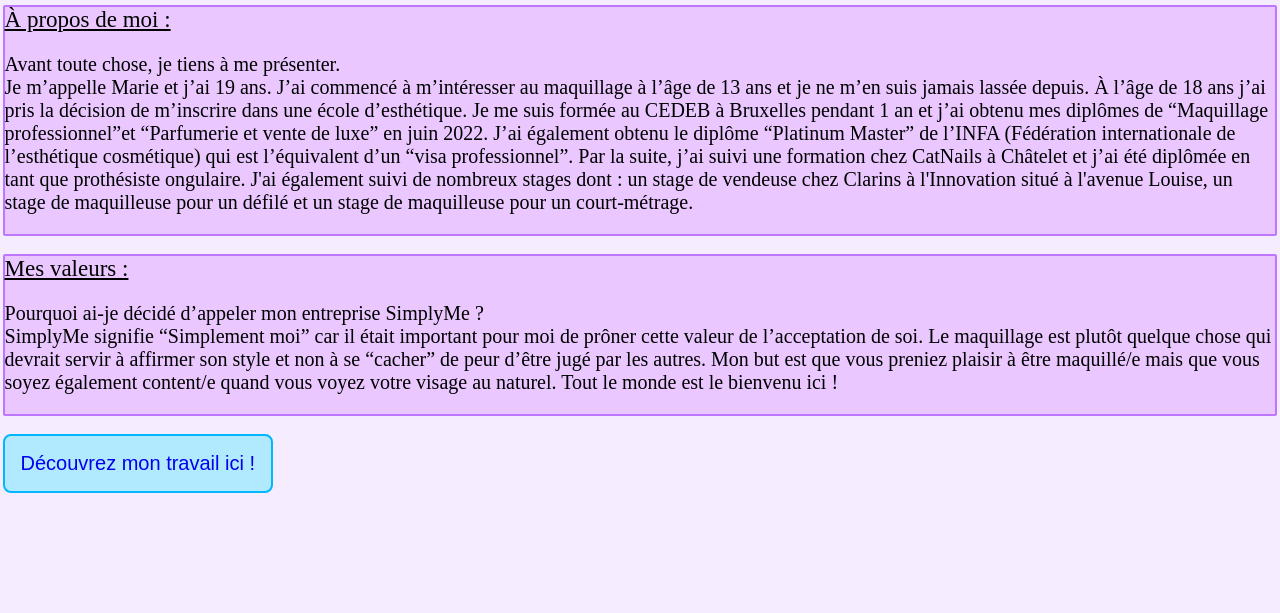
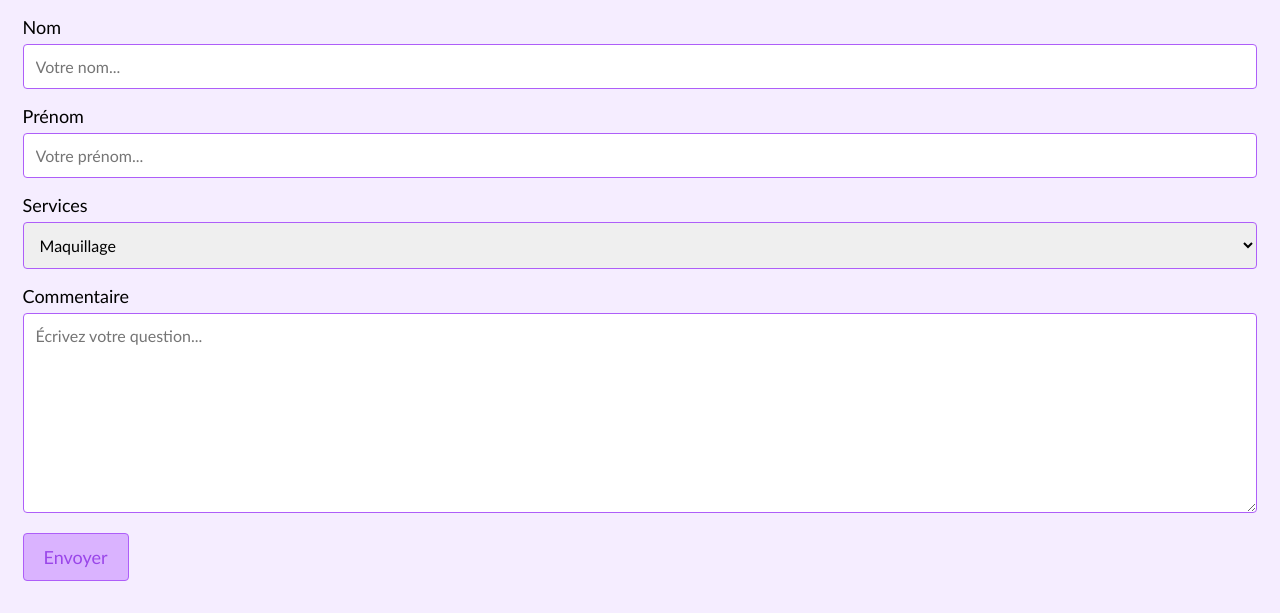
Before and after one commit to marie500000/SimplyMe, a plain HTML site: page contact.html in a window 1280 px wide. Shown: the part 453-1066 px from the top of the page. Before the commit the page ends 977 px from the top, so only its background shows below. Drawn offline with Linux system fonts and the light colour scheme.

Commit message:
CSS, commencement du formulaire de contact

```diff
--- a/contact.css
+++ b/contact.css
@@ -1,5 +1,7 @@
 body{
     background-color: rgb(245, 237, 255);
+    font-family: Arial, Helvetica, sans-serif;
+    box-sizing: border-box;
 }
 
 body, html {
@@ -14,7 +16,7 @@ h1{
 }
 
 .center{
-    max-width: 40%; max-height: auto;
+    max-width: 30%; max-height: auto;
     display: block;
     margin-left: auto;
     margin-right: auto;
@@ -100,3 +102,52 @@ h1{
   .dropdown:hover .dropdown-content {display: block;}
 
   .dropdown:hover .dropbtn {background-color: rgb(223, 195, 255);}
+
+
+input[type=text], select, textarea {
+  width: 100%;
+  padding: 12px;
+  border: 1px solid rgb(174, 94, 249);
+  border-radius: 4px;
+  box-sizing: border-box;
+  margin-top: 6px;
+  margin-bottom: 16px;
+  resize: vertical;
+  font-family:'Gill Sans', 'Gill Sans MT', Calibri, 'Trebuchet MS', sans-serif;
+  font-size: medium;
+}
+
+input[type=button] {
+  background-color: rgb(218, 179, 255);
+  color: rgb(154, 70, 233);
+  padding: 12px 20px;
+  border: 1px solid rgb(174, 94, 249);
+  border-radius: 4px;
+  cursor: pointer;
+  font-family:'Gill Sans', 'Gill Sans MT', Calibri, 'Trebuchet MS', sans-serif;
+  font-size: large;
+  text-align: center;
+}
+
+input[type=button]:hover {
+  background-color: rgb(202, 144, 255);
+  color: rgb(122, 32, 206);
+  border: 1px solid rgb(154, 70, 233);
+  border-radius: 4px;
+  text-decoration: none;
+  box-shadow: 0 12px 16px 0 rgba(0,0,0,0.24), 0 17px 50px 0 rgba(0,0,0,0.19);
+  Transform: translate(0,3px);
+}
+
+.container {
+  border-radius: 5px;
+  background-color: rgb(245, 237, 255);
+  padding: 20px;
+  font-family:'Gill Sans', 'Gill Sans MT', Calibri, 'Trebuchet MS', sans-serif;
+  font-size: large;
+}
+
+.formulairetitre{
+font-family:'Gill Sans', 'Gill Sans MT', Calibri, 'Trebuchet MS', 'sans serif';
+font-size: 30px;
+}
--- a/contact.html
+++ b/contact.html
@@ -16,49 +16,29 @@
     </div>
 </div>
     <img src="assets/Logo.png" class="center"/>
-<br>
-    <h1> Bonjour et bienvenue sur mon site ! </h1>
-    <div class="encadré_rose"> <div class="medium"> <u> À propos de moi : </u> </div>
-        <p class="texte_classique">
-        Avant toute chose, je tiens à me présenter. <br>
-        Je m’appelle Marie et j’ai 19 ans.
-        J’ai commencé à m’intéresser au maquillage
-        à l’âge de 13 ans et je ne m’en suis jamais lassée
-        depuis.
-        À l’âge de 18 ans j’ai pris la décision de m’inscrire dans une
-        école d’esthétique.
-        Je me suis formée au CEDEB à Bruxelles pendant 1 an et j’ai obtenu
-        mes diplômes de “Maquillage professionnel”et “Parfumerie et vente
-        de luxe” en juin 2022. J’ai également obtenu le diplôme
-        “Platinum Master” de l’INFA (Fédération internationale
-        de l’esthétique cosmétique) qui est l’équivalent d’un
-        “visa professionnel”. Par la suite, j’ai suivi une formation chez CatNails
-        à Châtelet et j’ai été diplômée en tant que prothésiste ongulaire.
-        J'ai également suivi de nombreux stages dont : un stage de vendeuse chez Clarins
-        à l'Innovation situé à l'avenue Louise, un stage de maquilleuse pour un défilé et
-        un stage de maquilleuse pour un court-métrage.
-        </p>
-    </div>
-    <br>
-    <div class="encadré_rose"> <div class="medium"> <u> Mes valeurs : </u> </div>
-        <p class="texte_classique">
-        Pourquoi ai-je décidé d’appeler mon entreprise SimplyMe ? <br>
-        SimplyMe signifie “Simplement moi” car il était important pour moi de
-        prôner cette valeur de l’acceptation de soi.
-        Le maquillage est plutôt quelque chose qui devrait servir à
-        affirmer son style et non à se “cacher” de peur d’être jugé par
-        les autres. Mon but est que vous preniez plaisir à être maquillé/e
-        mais que vous soyez également content/e quand vous voyez
-        votre visage au naturel. Tout le monde est le bienvenu ici !
-        </p>
-    </div>
-    <br>
-    <button type="button" class="button">
-        <a href="portfolio.html" target="_blank" title="Mon portfolio" style="text-decoration: none;">Découvrez mon travail ici !</a>
-    </button>
-    <br>
-    <br>
+    <p class="formulairetitre">Formulaire de contact</p>
+    <div class="container">
+        <form action="action_page.php">
 
+          <label for="Nom">Nom</label>
+          <input type="text" id="Nom" name="Nom" placeholder="Votre nom...">
 
+          <label for="Prénom">Prénom</label>
+          <input type="text" id="Prénom" name="Prénom" placeholder="Votre prénom...">
+
+          <label for="Services">Services</label>
+          <select id="Services" name="Services">
+            <option value="Maquillage">Maquillage</option>
+            <option value="Grimage">Grimage</option>
+            <option value="Ongles">Ongles</option>
+            <option value="Auto-maquillage">Auto-maquillage</option>
+          </select>
+
+          <label for="Commentaire">Commentaire</label>
+          <textarea id="Commentaire" name="Commentaire" placeholder="Écrivez votre question..." style="height:200px"></textarea>
+
+        <input type="button" value="Envoyer">
+        </form>
+      </div>
 </body>
 </html>
```
Also changed, not shown: a_propos.html (+1 -1 lines), index.html (+1 -1 lines).
